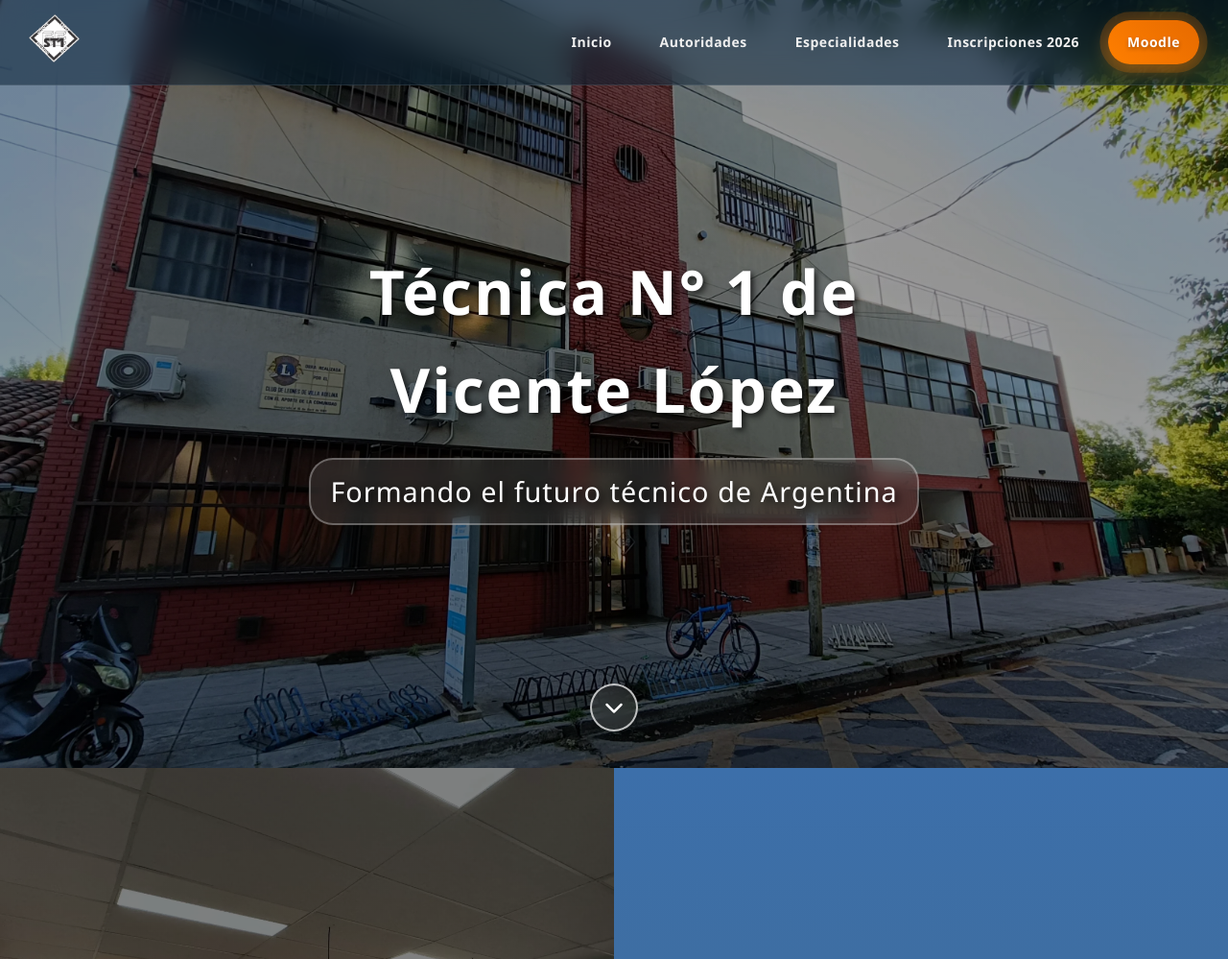
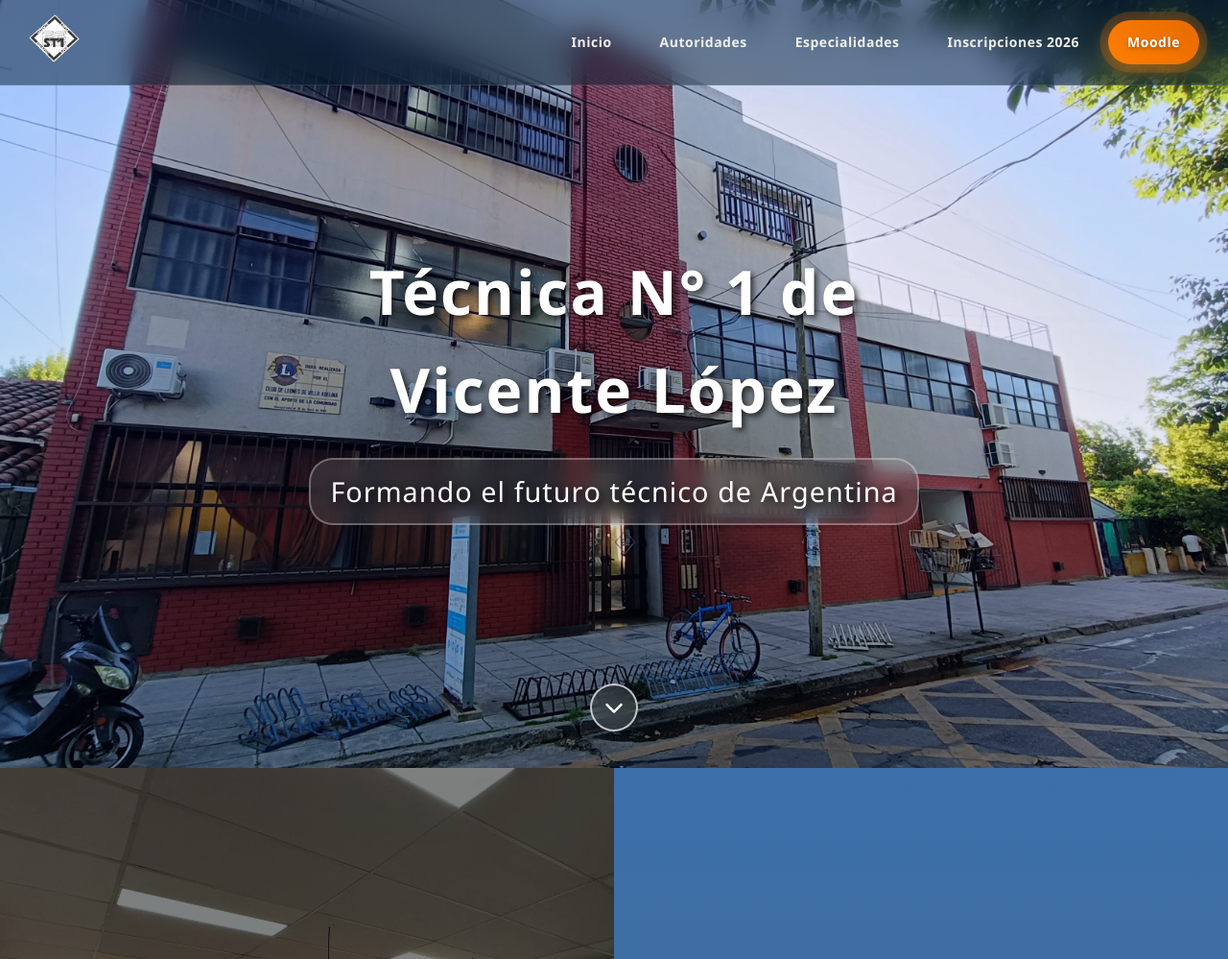
Before and after one commit to thiago-salaberry/WEB_INSTITUSIONAL, a PHP site: page / in a window 1280 px wide. Shown: the top 999 px of the page at 96% size. Run offline with PHP 8.4, Linux system fonts and the light colour scheme.

Commit message:
Cmabio de color en la interfaz de incio

```diff
--- a/css/style.css
+++ b/css/style.css
@@ -5,7 +5,7 @@
 
 .hero-section {
     height: 100vh;
-    background: linear-gradient(rgba(0, 0, 0, 0.4), rgba(0, 0, 0, 0.4)), url('../img/escuela.webp');
+    background: linear-gradient(rgba(0, 17, 255, 0.1), rgba(0, 6, 36, 0.1)), url('../img/escuela.webp');
     background-size: cover;
     background-position: center;
     background-attachment: fixed;
```
